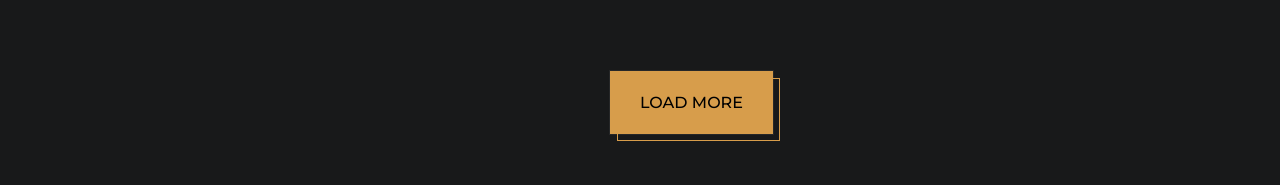
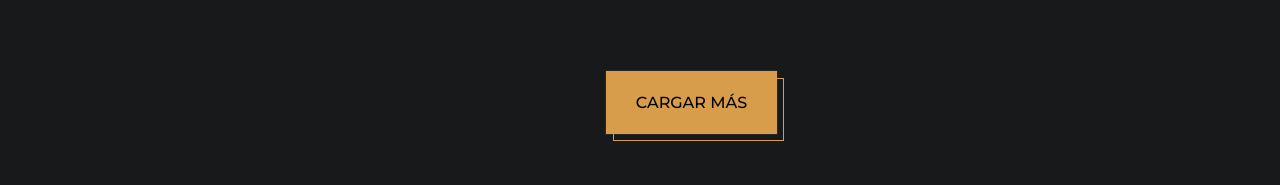
Before and after one commit to lucianock/MyWebsite, a Next.js app: page /blog in a window 1280 px wide. Shown: the part 1149-1334 px from the top of the page. Built offline with nearby package versions, Linux system fonts and the light colour scheme.

Commit message:
Localize 'Load More' button in BlogPosts
Replaced hardcoded 'LOAD MORE' text with a translation key in BlogPosts.jsx and added the corresponding Spanish translation for 'loadMore' in es.js.

```diff
--- a/src/components/blog/BlogPosts.jsx
+++ b/src/components/blog/BlogPosts.jsx
@@ -25,7 +25,7 @@ const BlogPosts = () => {
 
             {allBlogs?.length !== blogCount && (
               <div className="load-more-btn text-center">
-                <Button text="LOAD MORE" onClick={() => handleButtonClick()} />
+                <Button text={t('blog.loadMore')} onClick={() => handleButtonClick()} />
               </div>
             )}
           </div>
--- a/src/staticData/translations/es.js
+++ b/src/staticData/translations/es.js
@@ -202,7 +202,8 @@ ssh -i "tu-archivo.pem" ubuntu@tu-ip-publica</code></pre>
       lastBreadcrumb: "ARTÍCULO"
     },
     technology: "Tecnología",
-    development: "Desarrollo"
+    development: "Desarrollo",
+    loadMore: "CARGAR MÁS"
   },
 
   // Language switch translations
```
